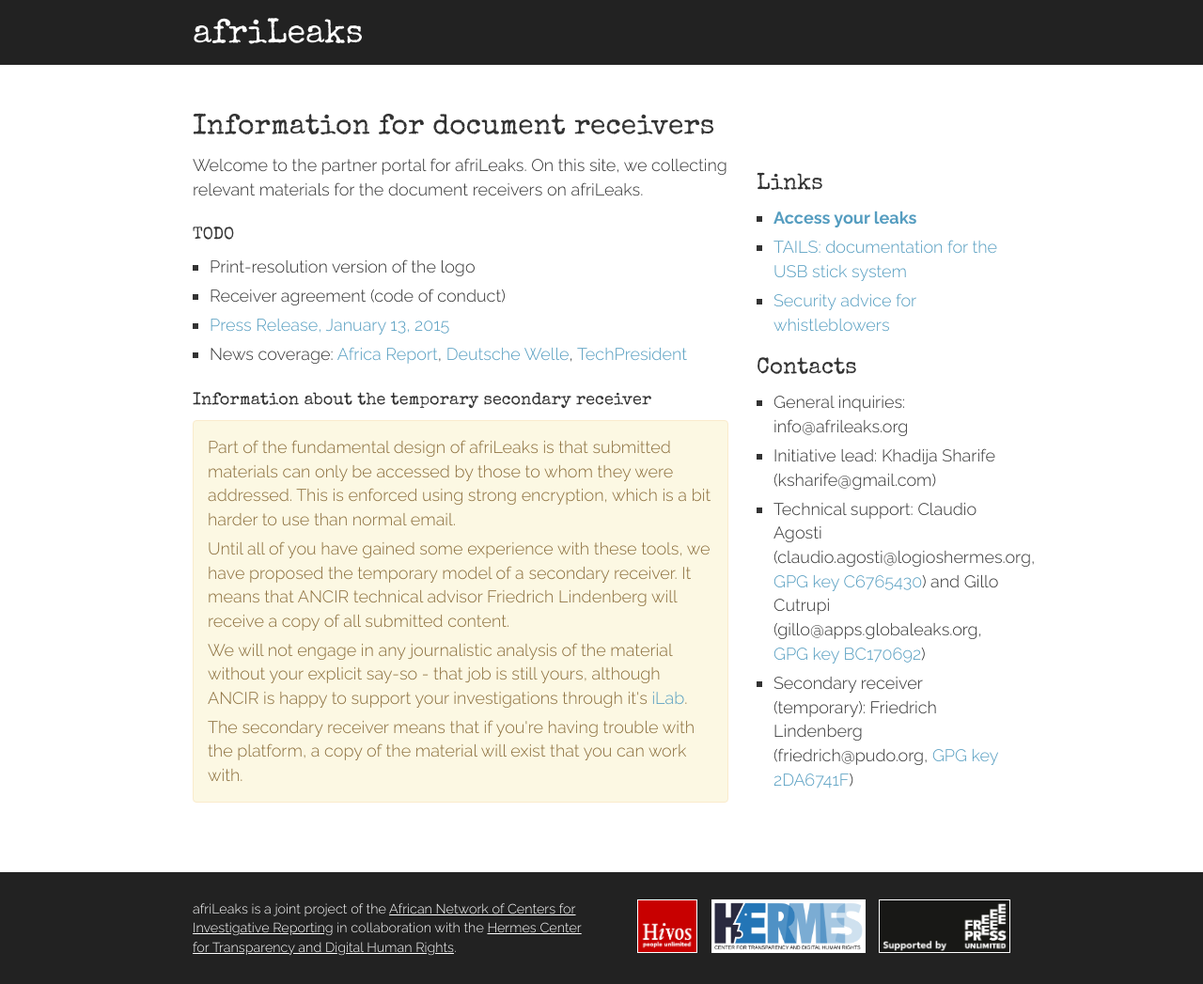
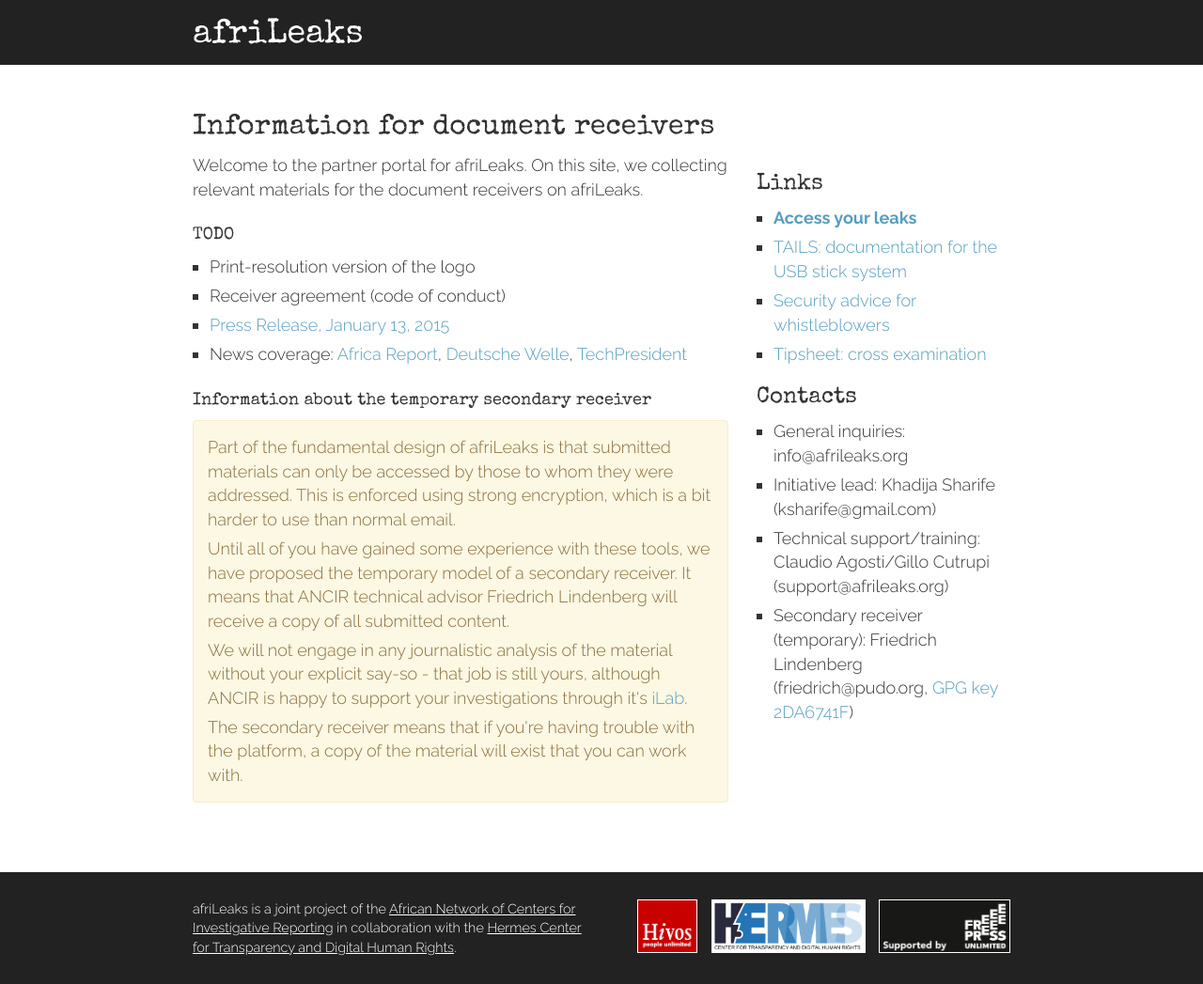
Before and after one commit to CodeForAfrica/afriLEAKS-website, a Jekyll site: the page built from partners/index.html, in a window 1280 px wide and 1047 px high. Shown: the whole window at 94% size. Built offline with Jekyll 4.4.1, drawn with Linux system fonts in a browser that asks for light colours; nearby versions of some CDN libraries.

Commit message:
partners page

```diff
--- a/partners/index.html
+++ b/partners/index.html
@@ -64,15 +61,19 @@
           Security advice for whistleblowers
         </a>
       </li>
+      <li>
+        <a href="http://investigativecenters.org/materials/cross_examination_tipsheet.pdf">Tipsheet: cross examination</a>
+      </li>
     </ul>
 
     <h3>Contacts</h3>
     <ul>
       <li>General inquiries: info@afrileaks.org</li>
       <li>Initiative lead: Khadija Sharife (ksharife@gmail.com)</li>
-      <li>Technical support: Claudio Agosti (claudio.agosti@logioshermes.org,
+      <!--li>Technical support: Claudio Agosti (claudio.agosti@logioshermes.org,
         <a href="https://keybase.io/vecna/key.asc">GPG key C6765430</a>) and
-        Gillo Cutrupi (gillo@apps.globaleaks.org, <a href="https://pgp.mit.edu/pks/lookup?op=get&search=0x1E99B364BC170692">GPG key BC170692</a>)</li>
+        Gillo Cutrupi (gillo@apps.globaleaks.org, <a href="https://pgp.mit.edu/pks/lookup?op=get&search=0x1E99B364BC170692">GPG key BC170692</a>)</li-->
+      <li>Technical support/training: Claudio Agosti/Gillo Cutrupi (support@afrileaks.org)</li>
       <li>Secondary receiver (temporary): Friedrich Lindenberg (friedrich@pudo.org,
         <a href="https://keybase.io/pudo/key.asc">GPG key 2DA6741F</a>)</li>
     </ul>
```
Also changed, not shown: other parts of partners/index.html (+0 -3 lines).
